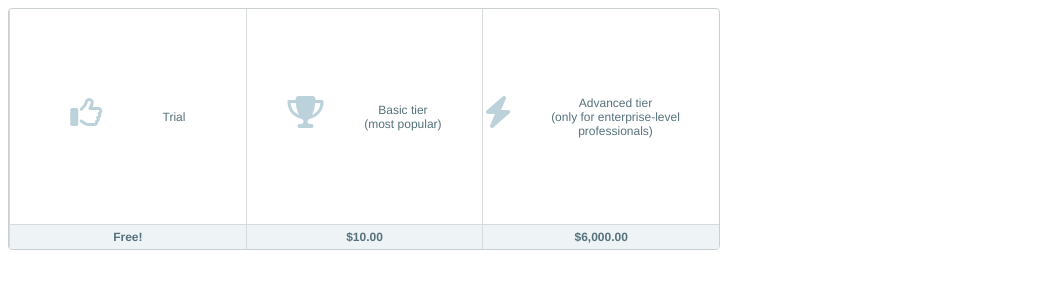
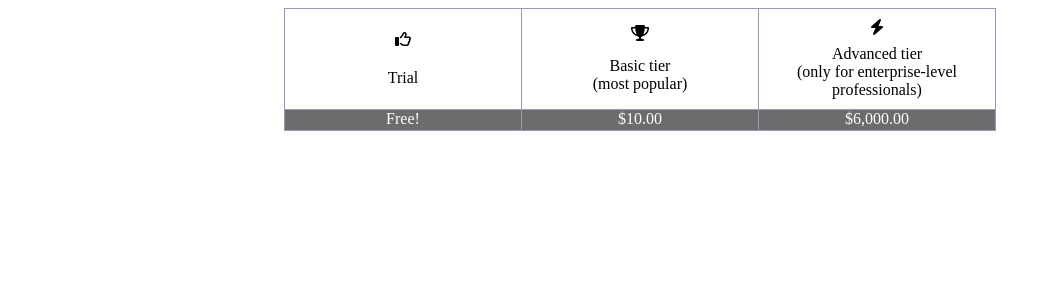
Before and after one commit to Kenzie-Academy-Brasil-Developers/cartas-flexbox-sprint-2-Dev-Verissimo, a plain HTML site: page index.html in a window 1280 px wide. Shown: the whole page, without its empty margins (0-1051 px from the left). Drawn offline with Linux system fonts and the light colour scheme.

Commit message:
tentativa2

```diff
--- a/index.html
+++ b/index.html
@@ -3,13 +3,13 @@
 
 <head>
 	<script src="https://use.fontawesome.com/7e33854498.js"></script>
-	<link rel="stylesheet" type="text/css" href="./src/cards.css" />
+	<!-- <link rel="stylesheet" type="text/css" href="./src/cards.css" /> -->
 	<meta name="viewport" content="width=device-width, initial-scale=1">
-
+	<link rel="stylesheet" href="src/cards.css">
 </head>
 
 <body>
-	<div class="cardGroup">
+	<div id="cardGroup">
 		<div class="card cardGroup__card">
 			<div class="card__description cardGroup__cardDescription">
 				<div class="icon fa fa-thumbs-o-up card__descriptionIcon"></div>
--- a/src/cards.css
+++ b/src/cards.css
@@ -1,119 +1,59 @@
-html {
-    font-family: "Raleway", "Helvetica", sans-serif;
-    font-weight: 400;
-    color: #2F3442;
-    height: 100%;
-    background-color: #FFFFFF;
+
+
+
+
+#cardGroup{
+  margin: 0 auto;
+  width: 320px;
+  border: 1px solid rgb(153, 153, 192);
+
+  display: flex;
+
+  text-align: center;
 }
 
-.icon {color: #BCD2DA;}
+div.card.cardGroup__card {
+  /* flex-grow: 1; */
+  width: 106.6px;
+  /* border: 1px solid rgb(153, 153, 192);; */
+  /* border: 0px 1px 0px 0px; */
+  border-right: 1px solid rgb(153, 153, 192);
 
-.card {
-    /* display, flex-direction */
-    display: flex;
-    flex-direction: column;
-    flex-wrap: wrap;
+  flex-grow: 1;
+  display: flex;
+  flex-flow: column nowrap;
+  /* justify-content: space-between; */
 
-    min-height: 30vh;
-    max-height: 80vh;
-
-    border: 1px solid #CAD0D2;
-    border-radius: 4px;
-    overflow: hidden;
+}
+div.card.cardGroup__card:last-child{
+  border: none;
 }
 
-.card__description {
-    /* display, flex-direction, justify-content, align-items */
-    display: flex;
-    flex-direction: row;
-    justify-content: space-evenly;
-    align-items: center;
-    padding: 15px 0;
+.card__price{
+  display: inline-block;
+  height: 20px;
+
+  color: white;
+
+  background-color: rgba(0, 0, 0, 0.575);
+  border-top: 1px solid rgb(153, 153, 192);
+
 }
 
-.card__descriptionIcon {font-size: 32px; margin-bottom: 10px;}
-
-.card__descriptionText {
-    color: #57727C;
-    font-size: 12px;
-    text-align: center;
-    max-width: calc(100% - 30px);
+div.card__description{
+  height: 100px;
+  display: flex;
+  flex-flow: column nowrap;
+  justify-content: space-evenly;
 }
 
-.card__price {
-    text-align: center;
-    color: #57727C;
-    font-size: 12px;
-    font-weight: 700;
-    padding: 5px 15px;
-    border-top: 1px solid #D7DBDD;
-    background-color: #EEF3F5;
+
+@media (min-width:700px) {
+  div.card.cardGroup__card {
+    /* flex-grow: 1; */
+    width: 236.6px;
+  }
+  #cardGroup{
+    width: 710px;
+  }
 }
-
-.cardGroup {
-    /* display */
-    display: flex;
-    flex-wrap: wrap;
-
-
-    max-width: 710px;
-
-    border: 1px solid #CAD0D2;
-    border-radius: 4px;
-    overflow: hidden;
-  }
-  @media (min-width: 371px){
-    .cardGroup__card {
-      /* flex-grow, flex-shrink, flex-basis */
-      flex-grow: 1;
-      flex-shrink: initial;
-      flex-basis: 0;
-
-      /* min-width: 117px; */
-
-      border: none;
-      border-radius: 0;
-    }
-  }
-    .cardGroup__card {
-      /* flex-grow, flex-shrink, flex-basis */
-
-      /* min-width: 117px; */
-
-      border: none;
-      border-radius: 0;
-    }
-
-    .cardGroup__card {
-      border-left: 1px solid #D7DBDD;
-    }
-
-    .cardGroup__cardDescription {
-      /* flex-grow, flex-shrink, flex-basis */
-      flex-grow: 1;
-      flex-shrink: initial;
-      flex-basis: 0;
-    }
-
-    @media (max-width:370px){
-      .cardGroup {
-        /* display */
-        display: flex;
-        flex-flow: column ;
-      }
-      .card__descriptionText {
-        color: #57727C;
-        font-size: 12px;
-        text-align: center;
-        max-width: 100%;
-    }
-    .cardGroup__card {
-      /* flex-grow, flex-shrink, flex-basis */
-      /* flex-grow: 2;
-      flex-shrink: none;
-      flex-basis: 1; */
-    }
-    }
-
-
-    /*  */
```
